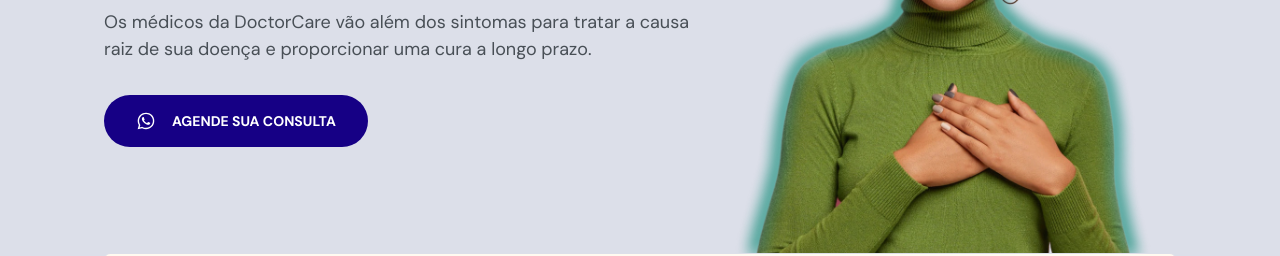
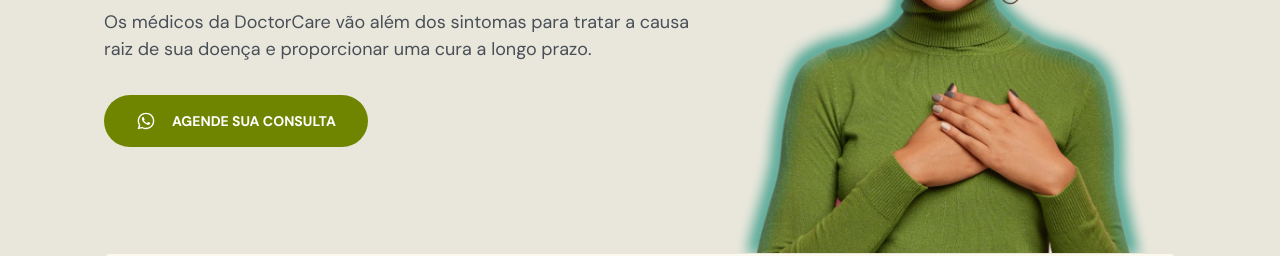
Before and after one commit to Isaquemdn/doctorcare, a plain HTML site: page index.html in a window 1280 px wide. Shown: the part 365-621 px from the top of the page. Drawn offline with nearby package versions, Linux system fonts and the light colour scheme.

Commit message:
esquema de cores

```diff
--- a/style.css
+++ b/style.css
@@ -6,7 +6,7 @@
 }
 
 :root {
-  --hue: 250;
+  --hue: 70;
   --primary-color: hsl(var(--hue), 100%, 26%);
   --headline: hsl(210, 11%, 15%);
   --paragraph: hsl(210, 9%, 31%);
```
